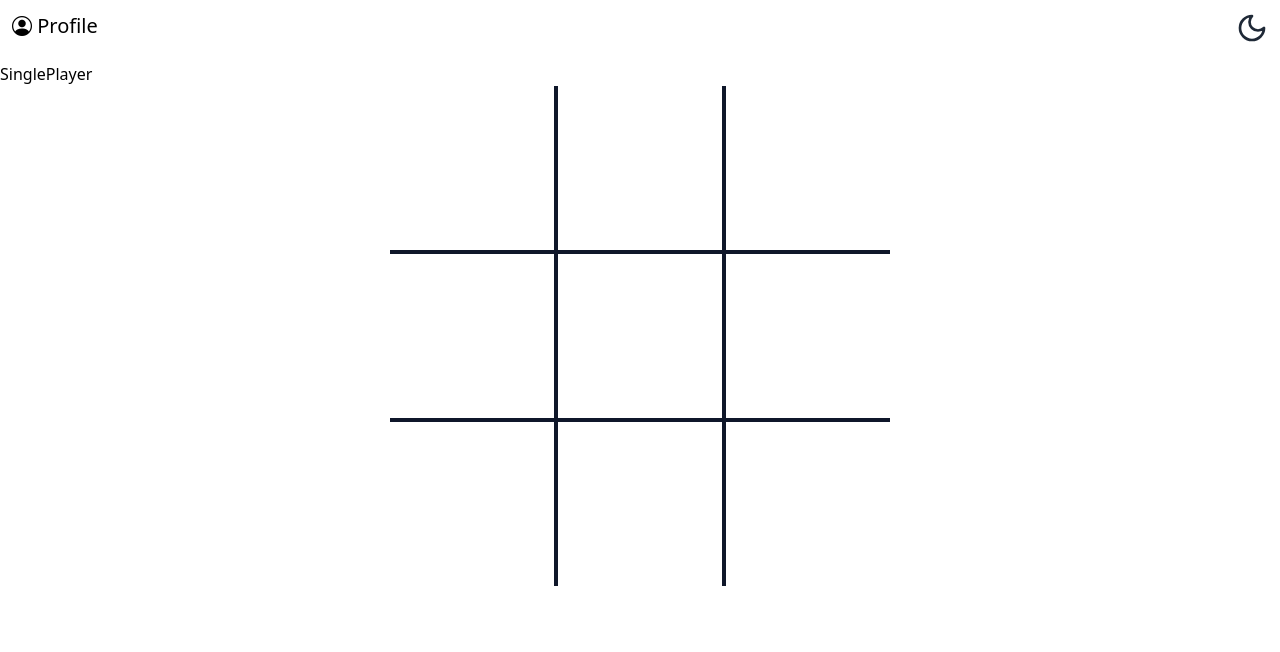
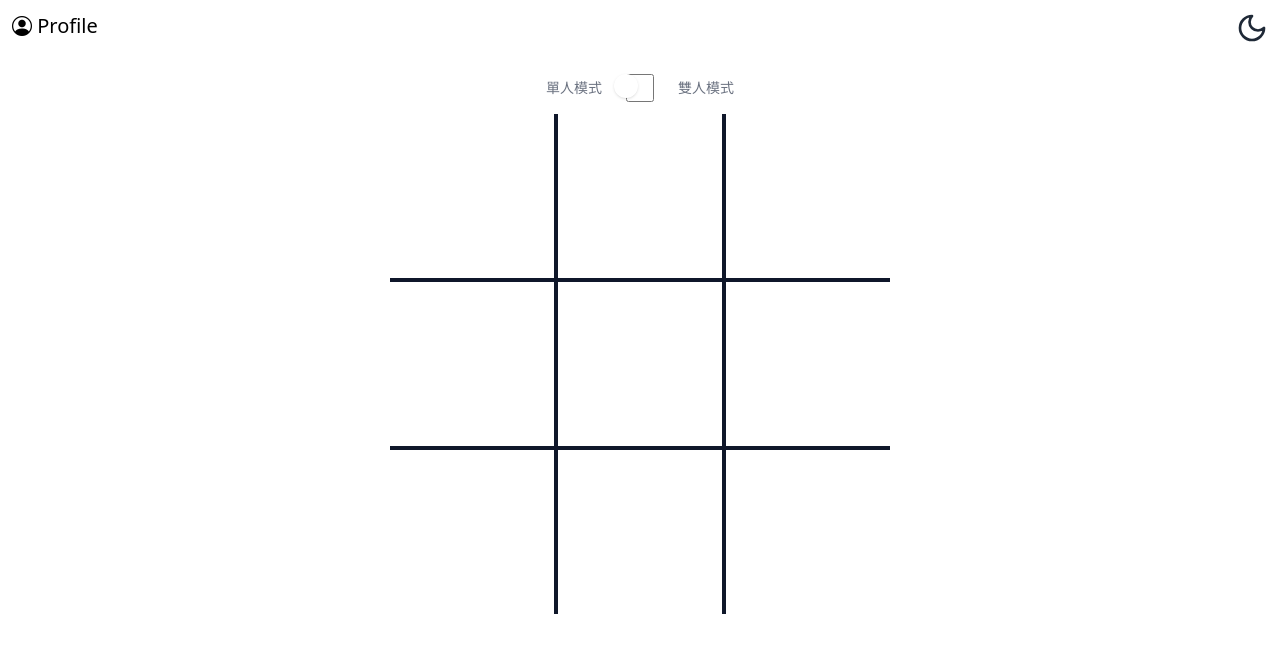
Before and after one commit to IOUKI/my-github-pages, a Next.js app: page /games/ticTacToe in a window 1280 px wide. Shown: the top 652 px of the page. Built offline with nearby package versions, Linux system fonts and the light colour scheme.

Commit message:
refactor: model switch style

```diff
--- a/app/games/ticTacToe/page.tsx
+++ b/app/games/ticTacToe/page.tsx
@@ -8,13 +8,21 @@ const TicTacToePage = () => {
   const [currentModel, setCurrentModel] = useState<'SinglePlayer' | 'TwoPlayer'>('SinglePlayer')
   return (
     <>
+      <div className="w-full flex justify-center">
+        <div className="py-3">
+          <div className="flex items-center">
+            <label htmlFor="game-model-with-description" className="text-sm text-gray-500 me-3 dark:text-neutral-400">單人模式</label>
+            <input
+              type="checkbox"
+              checked={currentModel !== 'SinglePlayer'}
+              onChange={() => setCurrentModel(currentModel === 'SinglePlayer' ? 'TwoPlayer' : 'SinglePlayer')}
+              id="game-model-with-description" className="relative w-[3.25rem] h-7 p-px bg-gray-100 border-transparent text-transparent rounded-full cursor-pointer transition-colors ease-in-out duration-200 focus:ring-blue-600 disabled:opacity-50 disabled:pointer-events-none checked:bg-none checked:text-blue-600 checked:border-blue-600 focus:checked:border-blue-600 dark:bg-neutral-800 dark:border-neutral-700 dark:checked:bg-blue-500 dark:checked:border-blue-500 dark:focus:ring-offset-gray-600  before:inline-block before:size-6 before:bg-white checked:before:bg-blue-200 before:translate-x-0 checked:before:translate-x-full before:rounded-full before:shadow before:transform before:ring-0 before:transition before:ease-in-out before:duration-200 dark:before:bg-neutral-400 dark:checked:before:bg-blue-200" />
+            <label htmlFor="game-model-with-description" className="text-sm text-gray-500 ms-3 dark:text-neutral-400">雙人模式</label>
+          </div>
+        </div>
+      </div>
       <div>
-        <button onClick={() => setCurrentModel(currentModel === 'SinglePlayer' ? 'TwoPlayer' : 'SinglePlayer')}>
-          {currentModel}
-        </button>
-        <div>
-          {currentModel === 'SinglePlayer' ? <SinglePlayer /> : <TwoPlayer />}
-        </div>
+        {currentModel === 'SinglePlayer' ? <SinglePlayer /> : <TwoPlayer />}
       </div>
     </>
   )
```
